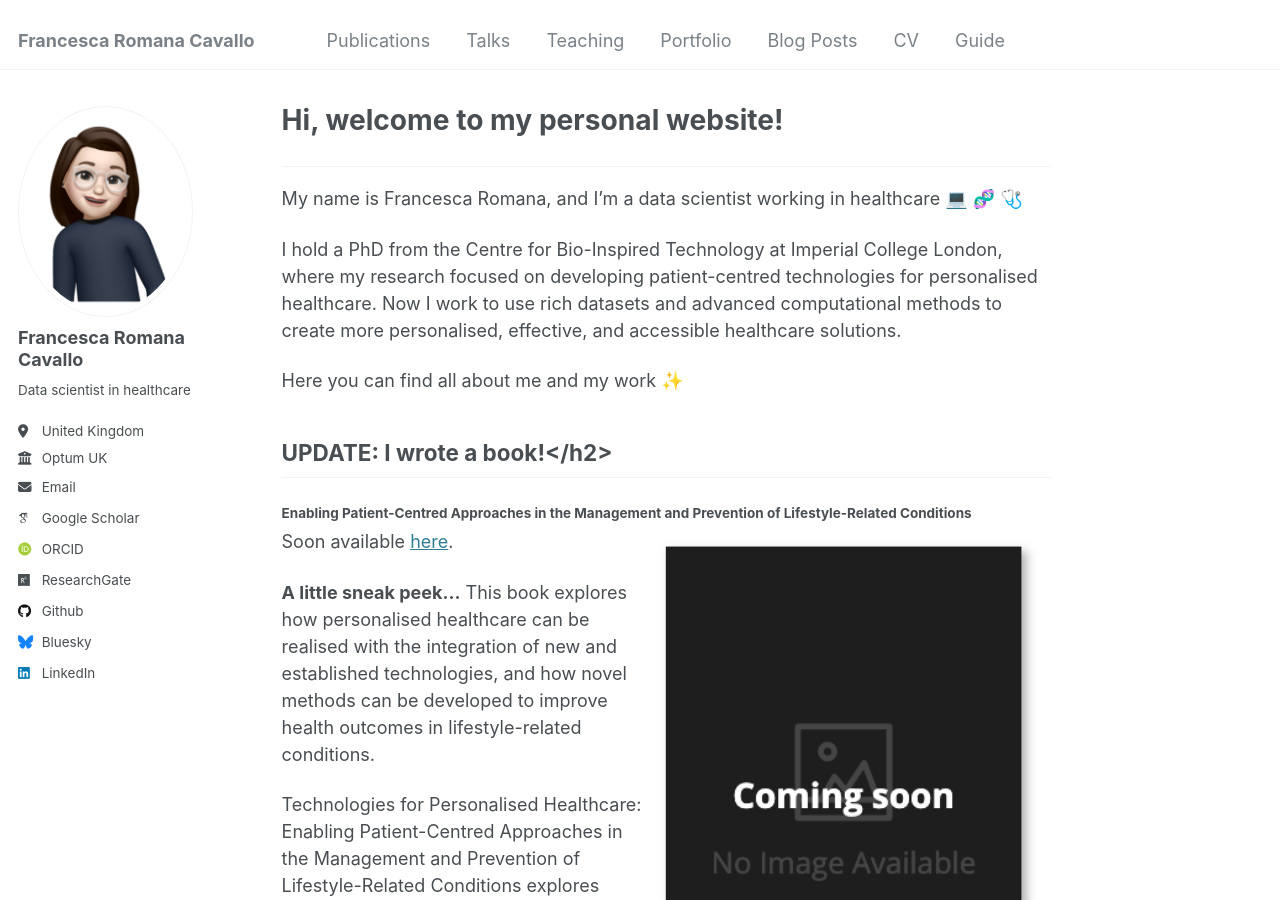
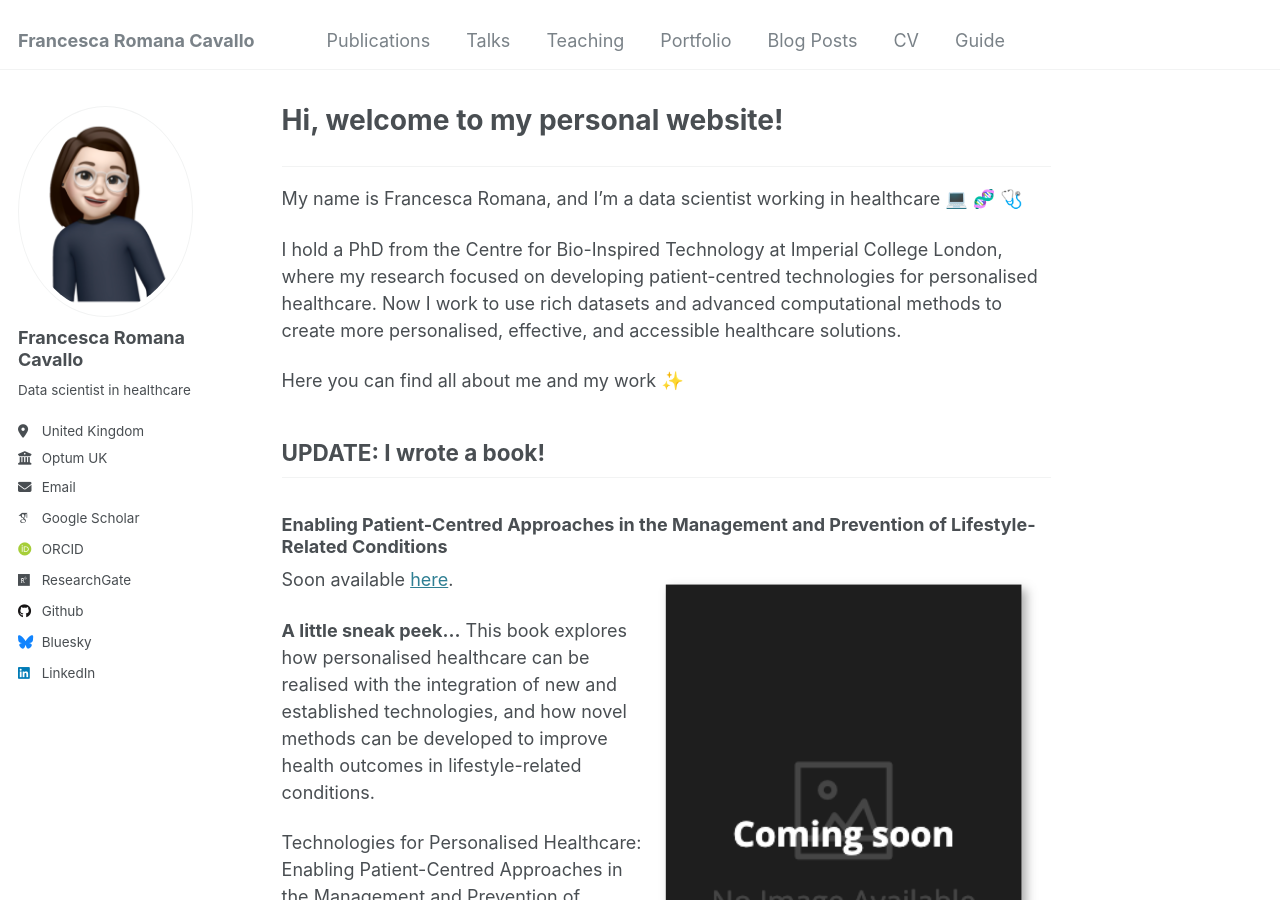
Before and after one commit to francescacavallo/francescacavallo.github.io, a Jekyll site: the page built from _pages/about.md, in a window 1280 px wide and 900 px high. Built offline with Jekyll 4.4.1, drawn with Linux system fonts in a browser that asks for light colours; emoji names are drawn with the system emoji font; some web fonts are replaced.

Commit message:
Update about.md

```diff
--- a/_pages/about.md
+++ b/_pages/about.md
@@ -14,10 +14,10 @@ I hold a PhD from the Centre for Bio-Inspired Technology at Imperial College Lon
 
 Here you can find all about me and my work :sparkles:
 
-## UPDATE: I wrote a book!</h2>
-#### Enabling Patient-Centred Approaches in the Management and Prevention of Lifestyle-Related Conditions
+## UPDATE: I wrote a book!
+### Enabling Patient-Centred Approaches in the Management and Prevention of Lifestyle-Related Conditions
 Soon available [here](https://www.taylorfrancis.com/books/mono/10.1201/9781003464983/technologies-personalised-healthcare-francesca-romana-cavallo-christofer-toumazou).
-<img align="right" width="400" height="400" src="https://github.com/francescacavallo/francescacavallo.github.io/blob/master/images/coming-soon.png">
+<img align="right" width="400" height="500" src="https://github.com/francescacavallo/francescacavallo.github.io/blob/master/images/coming-soon.png">
 
 **A little sneak peek...**
 This book explores how personalised healthcare can be realised with the integration of new and established technologies, and how novel methods can be developed to improve health outcomes in lifestyle-related conditions.
```
